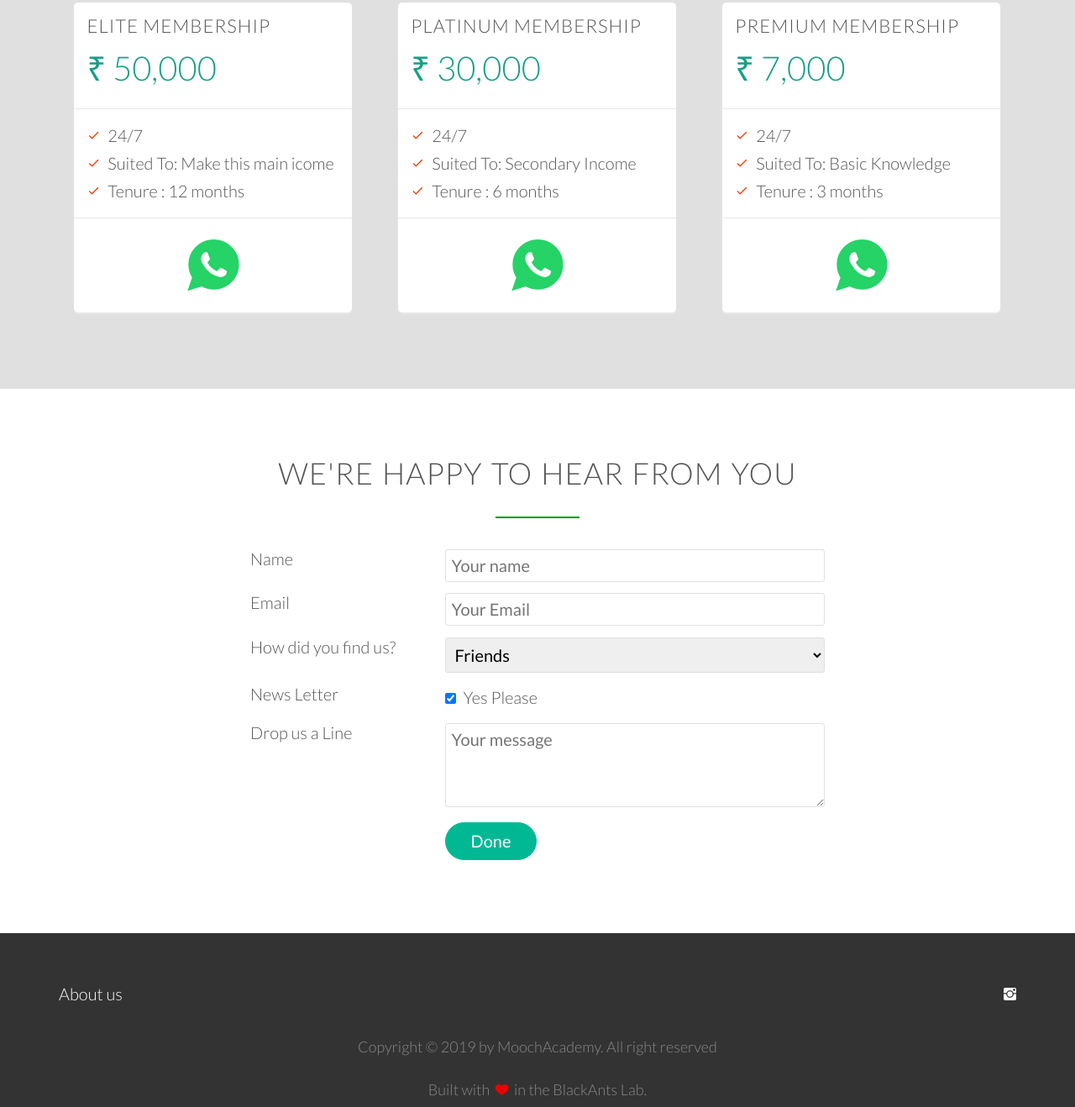
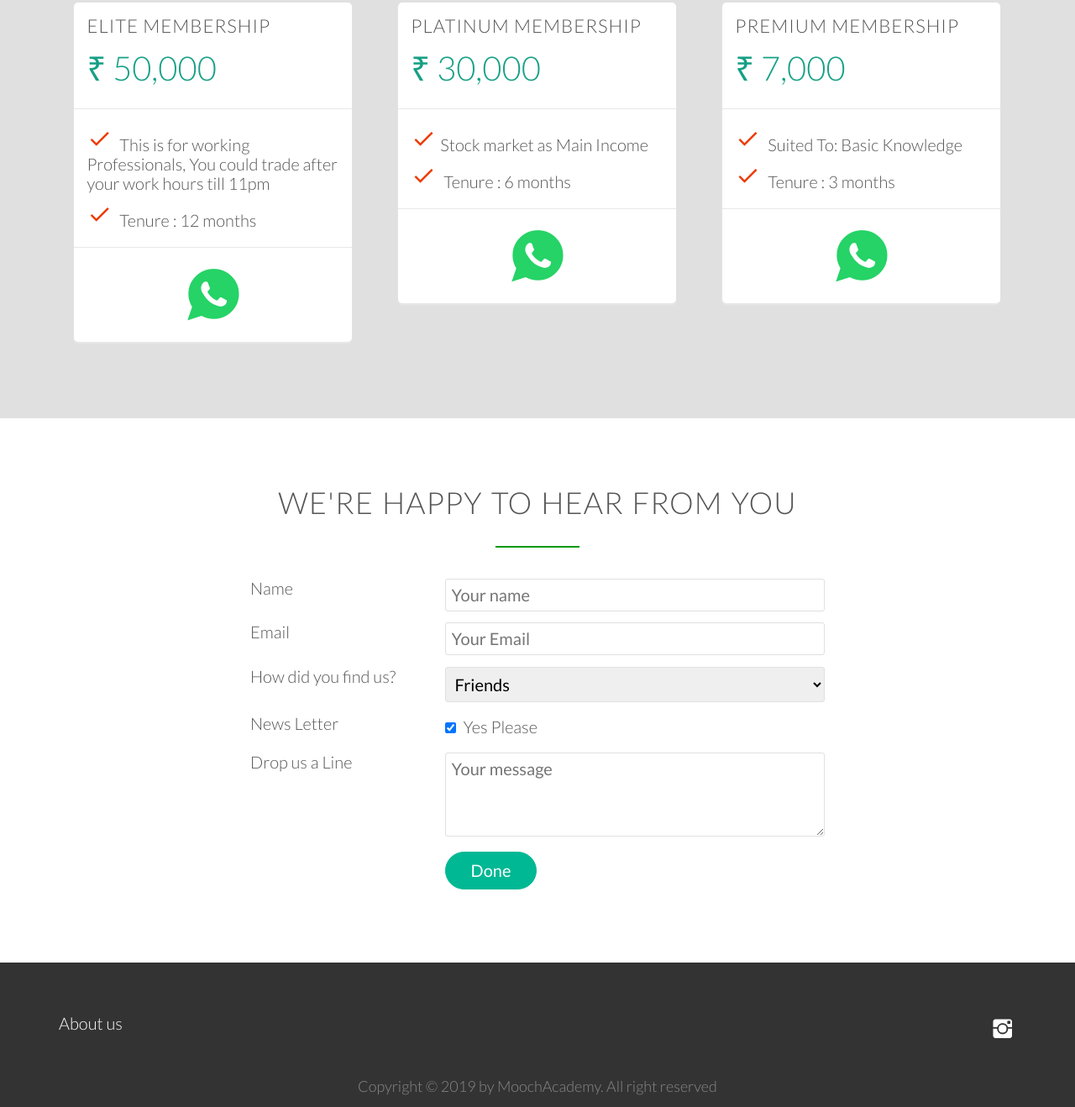
Before and after one commit to Srivasthava12/ShivasBlog, a plain HTML site: page index.html in a window 1280 px wide. Shown: the part 1362-2680 px from the top of the page at 84% size. Drawn offline with nearby package versions, Linux system fonts and the light colour scheme; a script that the page names is missing; files whose address does not match are found by name.

Commit message:
chnages in html

```diff
--- a/index.html
+++ b/index.html
@@ -56,10 +56,8 @@
                     </div>
                     <div>
                         <ul>
-                            <li> <i class="material-icons smal-icons">done</i> 24/7 </li>
-                            <li> <i class="material-icons smal-icons">done</i> Suited To:  Make this main icome  </li>
+                            <li> <i class="material-icons smal-icons">done</i> This is for working Professionals, You could trade after your work hours till 11pm</li>
                             <li> <i class="material-icons smal-icons">done</i> Tenure : 12 <span>months</span> </li>
-
                         </ul>
                     </div>
                     <div>
@@ -75,8 +73,7 @@
                     </div>
                     <div>
                         <ul>
-                            <li> <i class="material-icons smal-icons">done</i> 24/7 </li>
-                            <li> <i class="material-icons smal-icons">done</i> Suited To:  Secondary Income  </li>
+                            <li> <i class="material-icons smal-icons">done</i>Stock market as Main Income  </li>
                             <li> <i class="material-icons smal-icons">done</i> Tenure : 6 <span>months</span> </li>
 
                         </ul>
@@ -94,8 +91,7 @@
                     </div>
                     <div>
                         <ul>
-                            <li> <i class="material-icons smal-icons">done</i> 24/7 </li>
-                            <li> <i class="material-icons smal-icons">done</i> Suited To:  Basic Knowledge  </li>
+                            <li> <i class="material-icons smal-icons">done</i> Suited To: Basic Knowledge  </li>
                             <li> <i class="material-icons smal-icons">done</i> Tenure : 3 <span>months</span> </li>
 
                         </ul>
@@ -180,7 +176,7 @@
                     <!-- <li><a href="#"><i class="ion-social-facebook"></i></a></li>
                     <li><a href="#"><i class="ion-social-twitter"></i></a></li>
                     <li><a href="#"><i class="ion-social-googleplus"></i></a></li> -->
-                    <li><a href="https://instagram.com/moochacademy" target="_blank"><i class="ion-social-instagram"></i></a></li>
+                    <li><a href="https://instagram.com/moochacademy" target="_blank" class="smal-icons"><i class="ion-social-instagram"></i></a></li>
                 </ul>
             </div>
         </div>
--- a/resources/css/styles.css
+++ b/resources/css/styles.css
@@ -107,7 +107,7 @@ a:active {
 
 .smal-icons {
     color: #ee3900;
-    font-size: 80%;
+    font-size: 150%;
     margin-right: 5px;
 }
 
```
